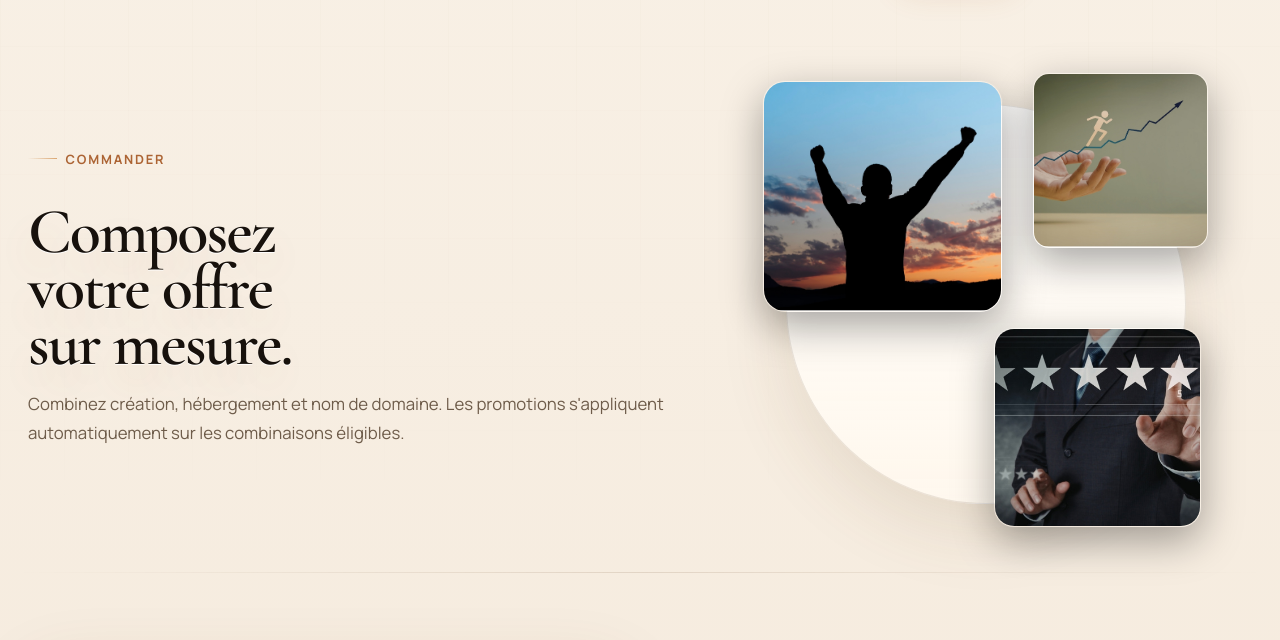
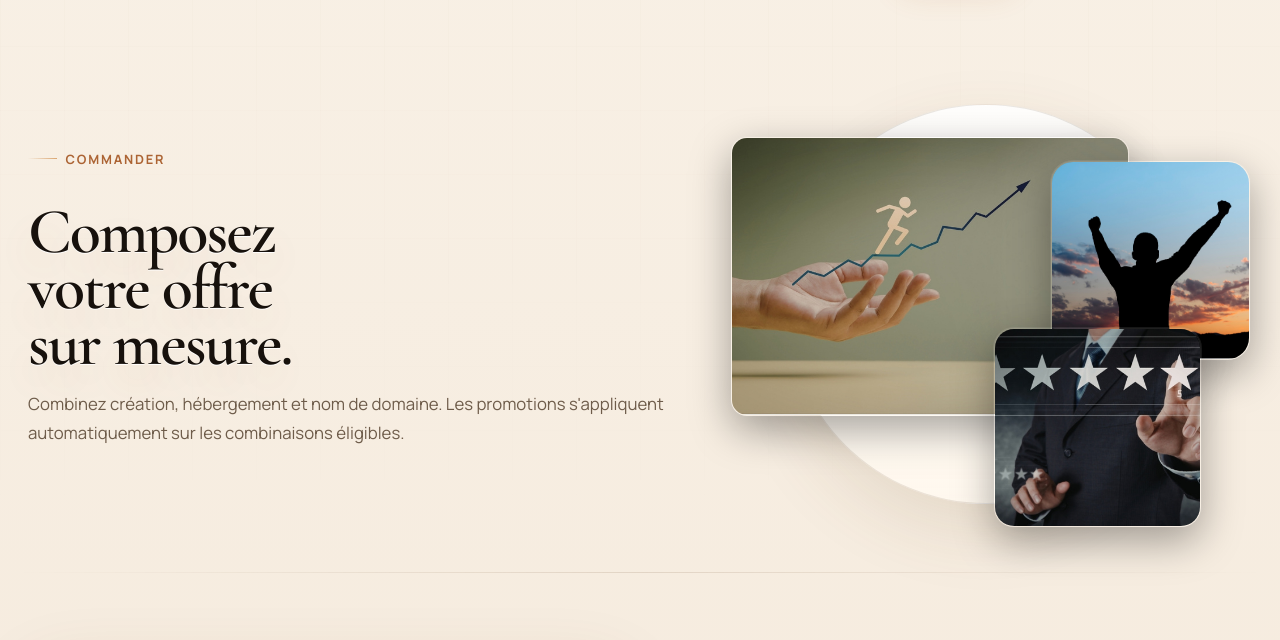
Before and after one commit to AkashaProduction/akashaproduction, a PHP site: page /commander in a window 1280 px wide. Shown: the part 82-722 px from the top of the page. Run offline with PHP 8.4, Linux system fonts and the light colour scheme.

Commit message:
Adjust commander hero image positions, base bubble size, panel admin title
Co-Authored-By: Claude Opus 4.6 <noreply@anthropic.com>

```diff
--- a/assets/site.css
+++ b/assets/site.css
@@ -311,8 +311,8 @@ main {
 }
 
 .solutions-bubble--1 {
-  top: 1.5rem; left: 1.5rem;
-  width: 52%; height: 48%;
+  top: 1.8rem; left: 1.5rem;
+  width: 80%; height: 74%;
   border-radius: 32px 18px 24px 14px;
   animation-delay: 0.1s;
 }
@@ -362,16 +362,16 @@ main {
 }
 
 .commander-hero .solutions-bubble--1 {
-  top: -1.5rem; left: -1.5rem;
-  width: 60%; height: 58%;
+  top: 3.5rem; left: 16.5rem;
+  width: 50%; height: 50%;
   border-radius: 22px;
   z-index: 2;
 }
 
 .commander-hero .solutions-bubble--2 {
-  top: -2rem; right: -1.5rem;
+  top: 2rem; right: 3.5rem;
   left: auto;
-  width: 44%; height: 44%;
+  width: 100%; height: 70.1%;
   border-radius: 16px;
   z-index: 1;
 }
--- a/includes/header.php
+++ b/includes/header.php
@@ -14,7 +14,7 @@ $langLabels = app_lang_labels();
     <title><?= htmlspecialchars($pageTitle, ENT_QUOTES, 'UTF-8'); ?></title>
     <meta name="description" content="<?= htmlspecialchars(t('site.meta_description'), ENT_QUOTES, 'UTF-8'); ?>">
     <meta name="theme-color" content="#08101d">
-    <link rel="stylesheet" href="/assets/site.css?v=15">
+    <link rel="stylesheet" href="/assets/site.css?v=16">
 </head>
 <body>
 <div class="site-shell">
--- a/lang/fr.json
+++ b/lang/fr.json
@@ -156,7 +156,7 @@
   },
   "account": {
     "eyebrow": "Mon compte",
-    "title": "Votre panel client. Gestion commandes, techniques et support.",
+    "title": "Votre panel admin. Gestion commandes, techniques et support.",
     "lead": "Renseignez le nom et l'email utilisés lors de votre commande pour accéder à votre dossier client, consulter vos demandes et ouvrir un ticket si nécessaire.",
     "orders_card_title": "Commandes",
     "orders_card_text": "Consultez les services enregistrés et l'avancée de leur déploiement sur la toile.",
```
